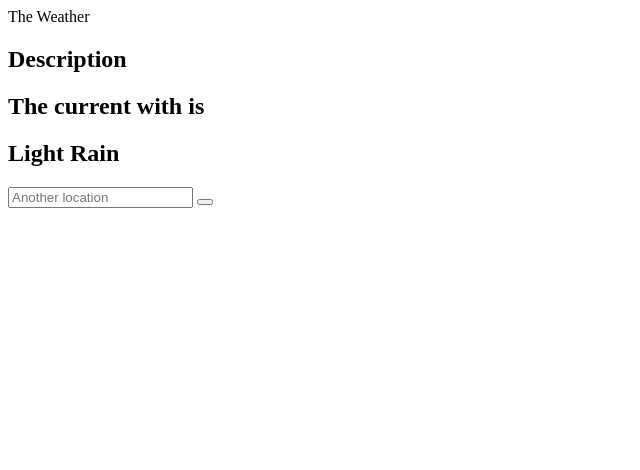
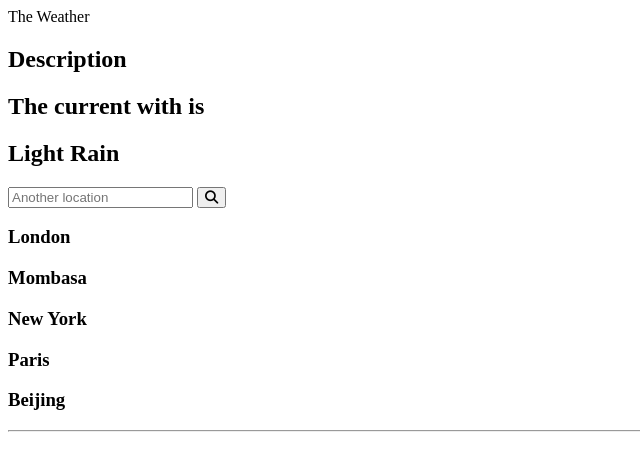
Before and after one commit to OrengAnn/Weather-App, a website: page index.html in a window 1280 px wide. Shown: the whole page, without its empty margins (0-640 px from the left). Drawn offline with Linux system fonts and the light colour scheme.

Commit message:
finishing on the html structure

```diff
--- a/index.html
+++ b/index.html
@@ -22,8 +22,19 @@
             <div class="infoSection">
                 <form id="form">
                     <input type="text" name="location" class="location" placeholder="Another location" />
-                    <button class="submit" type="submit"></button>
+                    <button class="submit" type="submit">
+                        <i class="fas fa-search"></i>
+                    </button>
                 </form>
+                <div class="cities">
+                    <h3>London</h3>
+                    <h3>Mombasa</h3>
+                    <h3>New York</h3>
+                    <h3>Paris</h3>
+                    <h3>Beijing</h3>
+                </div>
+                <hr />
+                <div class="weatherDetails"></div>
             </div>
         </div>
     </section>
```
